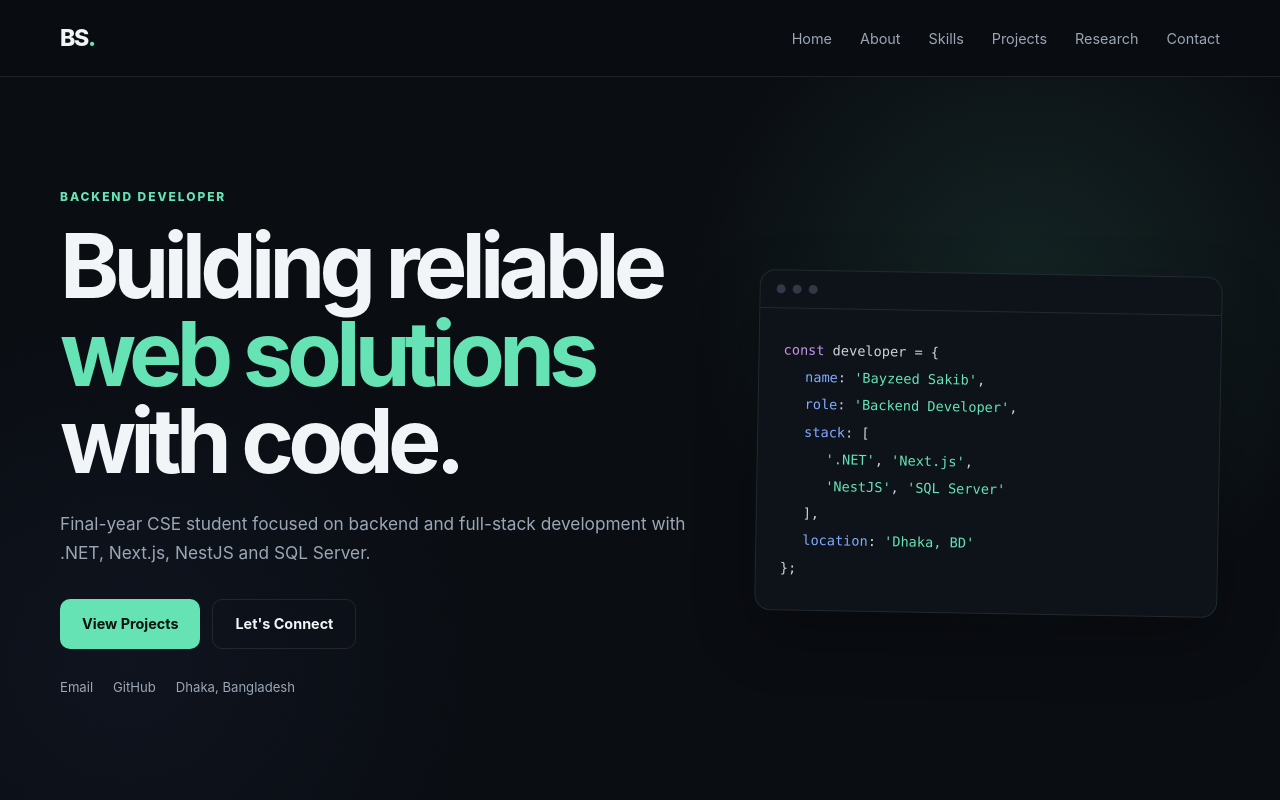
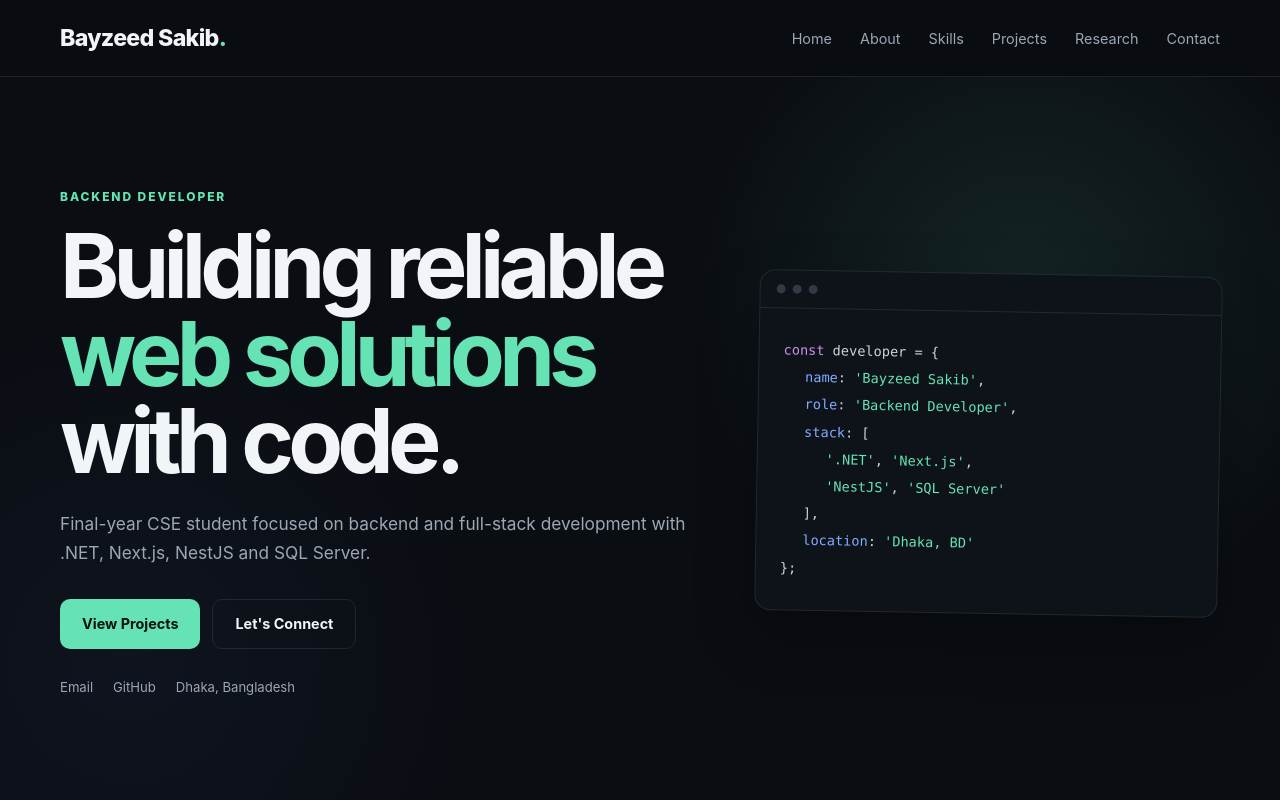
Before and after one commit to Bayzeedsakib/Bayzeed_Sakib_Portfolio, a plain HTML site: page index.html in a window 1280 px wide. Shown: the top 800 px of the page. Drawn offline with Linux system fonts and the light colour scheme.

Commit message:
Show full name in header logo
Co-Authored-By: Claude Opus 5.5 <noreply@anthropic.com>

```diff
--- a/css/style.css
+++ b/css/style.css
@@ -76,7 +76,8 @@ button {
 .logo {
   font-size: 1.45rem;
   font-weight: 800;
-  letter-spacing: -0.06em;
+  letter-spacing: -0.03em;
+  white-space: nowrap;
 }
 
 .logo span {
--- a/index.html
+++ b/index.html
@@ -15,7 +15,7 @@
     <header class="site-header" id="home">
       <nav class="navbar container" aria-label="Main navigation">
         <a class="logo" href="#home" aria-label="Bayzeed Sakib home"
-          >BS<span>.</span></a
+          >Bayzeed Sakib<span>.</span></a
         >
 
         <button
```
